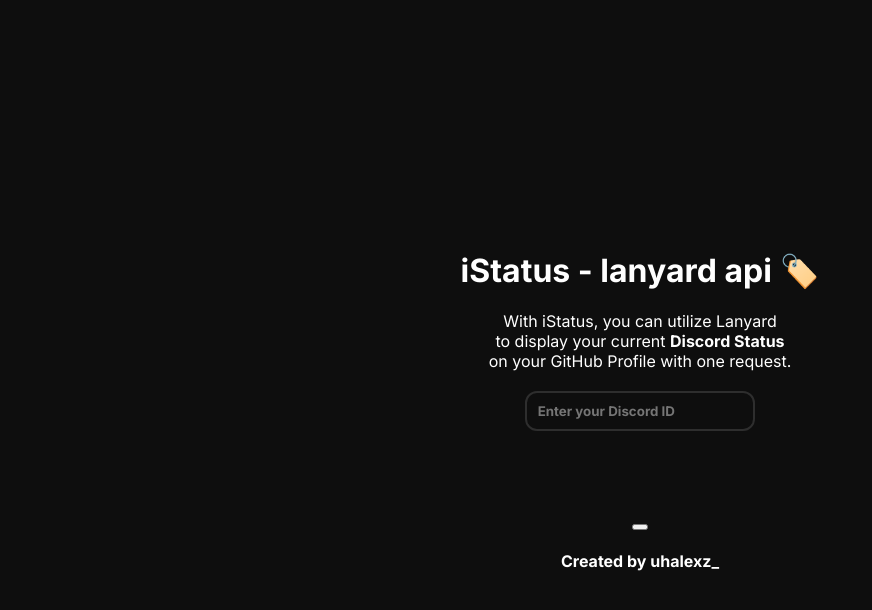
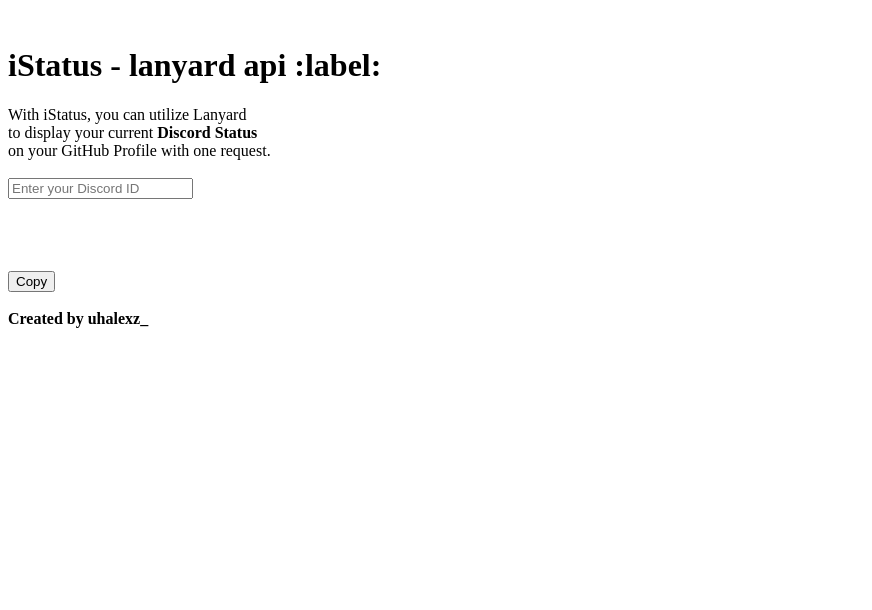
Before and after one commit to uhAlexz/lanyard-istatus, a FastAPI app: page / in a window 1280 px wide. Shown: the top 610 px of the page, without its empty margins (0-872 px from the left). Run offline with FastAPI, Linux system fonts and the light colour scheme.

Commit message:
Update home.html

```diff
--- a/templates/home.html
+++ b/templates/home.html
@@ -1,53 +1,52 @@
 <!DOCTYPE html>
-
 <html lang="en">
   <head>
     <meta charset="UTF-8">
     <meta name="viewport" content="width=device-width, initial-scale=1.0">
     <title>iStatus - Lanyard API</title>
-        <link rel="stylesheet" href="{{ url_for('static', path='styles.css') }}">
-        <link rel="icon" type="image/png" sizes="32x32" href="{{ url_for('static', path='logo.png') }}">
-        <link rel="icon" type="image/png" sizes="16x16" href="{{ url_for('static', path='logo.png') }}">
     <style>
       .border-visible {
         border-color: #2e2e2e;
       }
     </style>
   </head>
-
   <body>
     <div class="container">
-            <h1>iStatus - lanyard api 🏷️</h1>
+      <h1>iStatus - lanyard api :label:</h1>
       <a>With iStatus, you can utilize Lanyard<br> to display your current <b>Discord Status</b><br> on your GitHub Profile with one request.</a>
       <br><br>
       <input id="inputid" class="inputid" placeholder="Enter your Discord ID">
       <br><br><br>
       <a id="inputoutput" class="inputoutput"></a>
       <br><br>
-            <button class="copyButton" id="copyButton"></button>
+      <button class="copy_button" id="copyButton">Copy</button>
 
       <script>
-                document.querySelector('.inputid').addEventListener('input', function() {
+        const inputId = document.getElementById('inputid');
+        const inputOutput = document.getElementById('inputoutput');
+        const copyButton = document.getElementById('copyButton');
 
+        inputId.addEventListener('input', function() {
           if (this.value == "") {
-                        document.querySelector('.inputoutput').textContent = "";
-                        document.querySelector('.inputoutput').classList.remove('border-visible');
-                        document.querySelector('.copyButton').classList.remove('border-visible');
-                        document.querySelector('.copyButton').textContent = "";
+            inputOutput.textContent = "";
+            inputOutput.classList.remove('border-visible');
+            copyButton.classList.remove('border-visible');
+            copyButton.textContent = "";
           } else {
-                        document.querySelector('.inputoutput').textContent = "https://lanyard-istatus.vercel.app/user_status/"+this.value;
-                        document.querySelector('.inputoutput').classList.add('border-visible');
-                        document.querySelector('.copyButton').classList.add('border-visible');
-                        document.querySelector('.copyButton').textContent = "Copy";
+            inputOutput.textContent = "https://lanyard-istatus.vercel.app/user_status/" + this.value;
+            inputOutput.classList.add('border-visible');
+            copyButton.classList.add('border-visible');
+            copyButton.textContent = "Copy";
           }
-
         });
 
-                document.getElementById('copyButton').addEventListener('click', () => {
-                    inputUser.select();
-                    inputUser.setSelectionRange(0, 99999);
+        copyButton.addEventListener('click', () => {
+          if (inputOutput.textContent !== "") { // Check if there's something to copy
+            inputOutput.select();
+            inputOutput.setSelectionRange(0, 99999);
             navigator.clipboard.writeText(inputOutput.textContent);
-                })
+          }
+        });
       </script>
       <br><br>
       <footer><b>Created by uhalexz_</b></footer>
```
Lines whose indentation alone changed are shown as unchanged.
